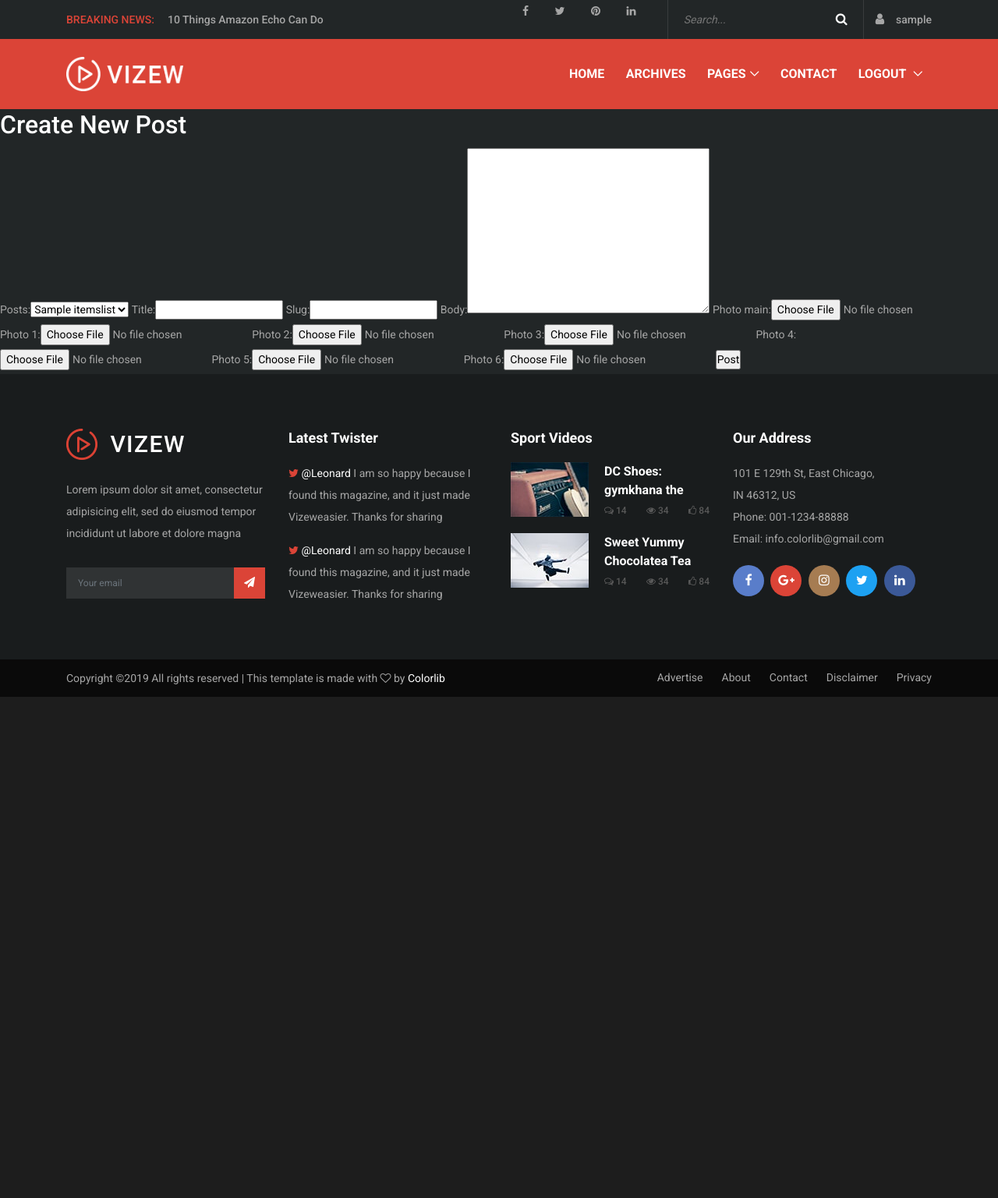
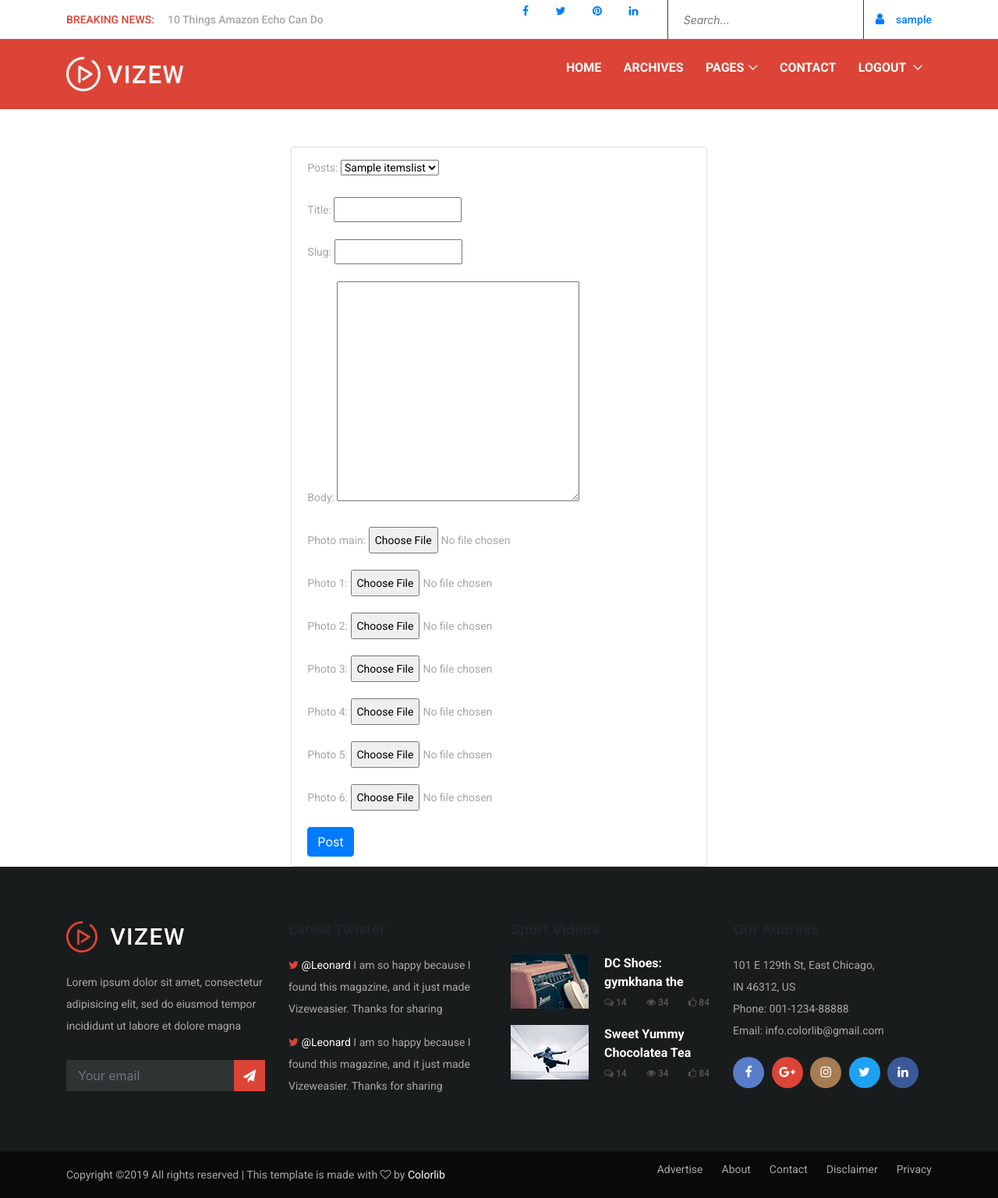
Before and after one commit to sust-swe/Automated-Rating, a Django app: page /posts/create/ in a window 1280 px wide. Shown: the whole page at 78% size. Before the commit the page ends 894 px from the top, so only its background shows below. Run offline with Django 3.2, Linux system fonts and the light colour scheme; a user stored in the database is signed in; tables that the repository leaves empty hold one stand-in row (values such as "Sample post"); some libraries are stand-ins or nearby versions; some web fonts are replaced.

Commit message:
create post page updated

```diff
--- a/posts/forms.py
+++ b/posts/forms.py
@@ -9,6 +9,7 @@ class CreatePost(forms.ModelForm):
         exclude = ('author', 'created_at',)
 
 
+
 class CommentForm(forms.ModelForm):
     class Meta:
         model = Comment
--- a/templates/base.html
+++ b/templates/base.html
@@ -17,6 +17,8 @@
 
     <!-- Stylesheet -->
     <link rel="stylesheet" href="{% static 'style.css' %}">
+
+    <link rel="stylesheet" href="https://maxcdn.bootstrapcdn.com/bootstrap/4.0.0/css/bootstrap.min.css" integrity="sha384-Gn5384xqQ1aoWXA+058RXPxPg6fy4IWvTNh0E263XmFcJlSAwiGgFAW/dAiS6JXm" crossorigin="anonymous">
 </head>
 
 
--- a/templates/posts/create.html
+++ b/templates/posts/create.html
@@ -1,8 +1,26 @@
 {% extends 'base.html' %}
+
 
 {% block content %}
 
-    <div class="create-post">
+<div class="d-flex justify-content-center mt-5">
+    <div class="col-md-5 list-group-item">
+        <form class="justify-content-center" action="{% url 'create' %}" method="POST" enctype="multipart/form-data">
+            <table>
+            {% csrf_token %}
+            {{ form.as_p }}
+            <tr><td><button class="btn btn-primary justify-content-center" type="submit">Post</button></td></tr>
+                </table>
+        </form>
+    </div>
+</div>
+
+
+
+
+
+
+    <!-- <div class="create-post">
         <h2>Create New Post</h2>
 
         <form class="site-form" action="{% url 'create' %}" method="post" enctype="multipart/form-data">
@@ -12,6 +30,6 @@
 
             <input type="submit" value="Post">
         </form>
-    </div>
+    </div> -->
 
 {% endblock %}
```
